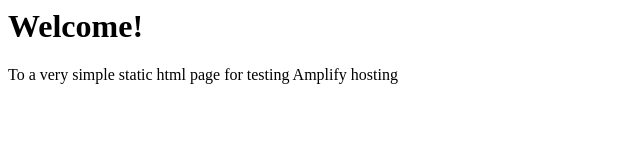
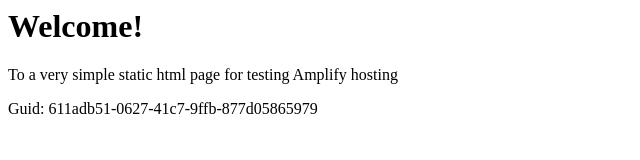
Before and after one commit to aws-aemilia-dub/Github-PR-Commit-Integration-Test-DoNotTouch-Gith-OKSLNVO2-v1-preprod-eu-west-1, a website: page src/index.html in a window 1280 px wide. Shown: the whole page, without its empty margins (0-640 px from the left). Drawn offline with Linux system fonts and the light colour scheme.

Commit message:
commit from integ tests

```diff
--- a/src/index.html
+++ b/src/index.html
@@ -1,3 +1,5 @@
+
+
 <html lang="en">
 
 <head>
@@ -10,6 +12,6 @@
 <body>
     <h1>Welcome!</h1>
     <p>To a very simple static html page for testing Amplify hosting</p>
-</body>
+    <p>Guid: 611adb51-0627-41c7-9ffb-877d05865979</p></body>
 
 </html>
```
